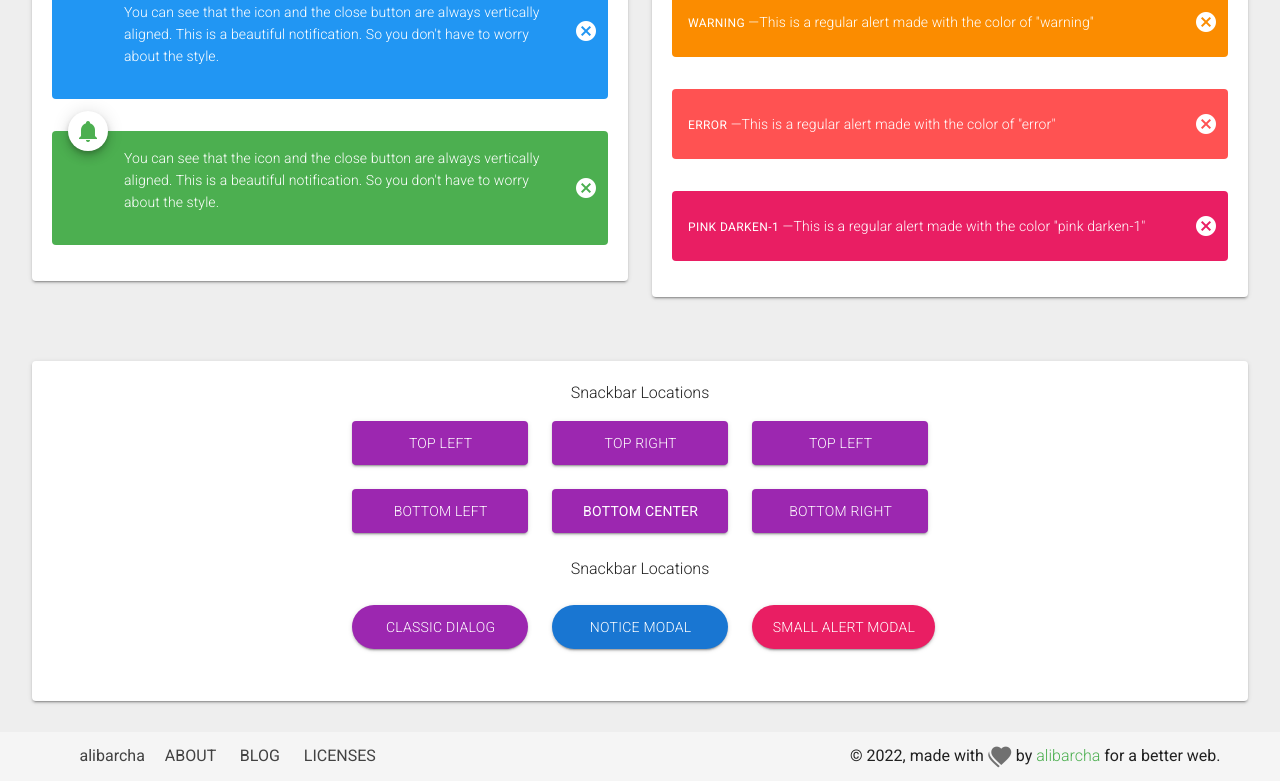
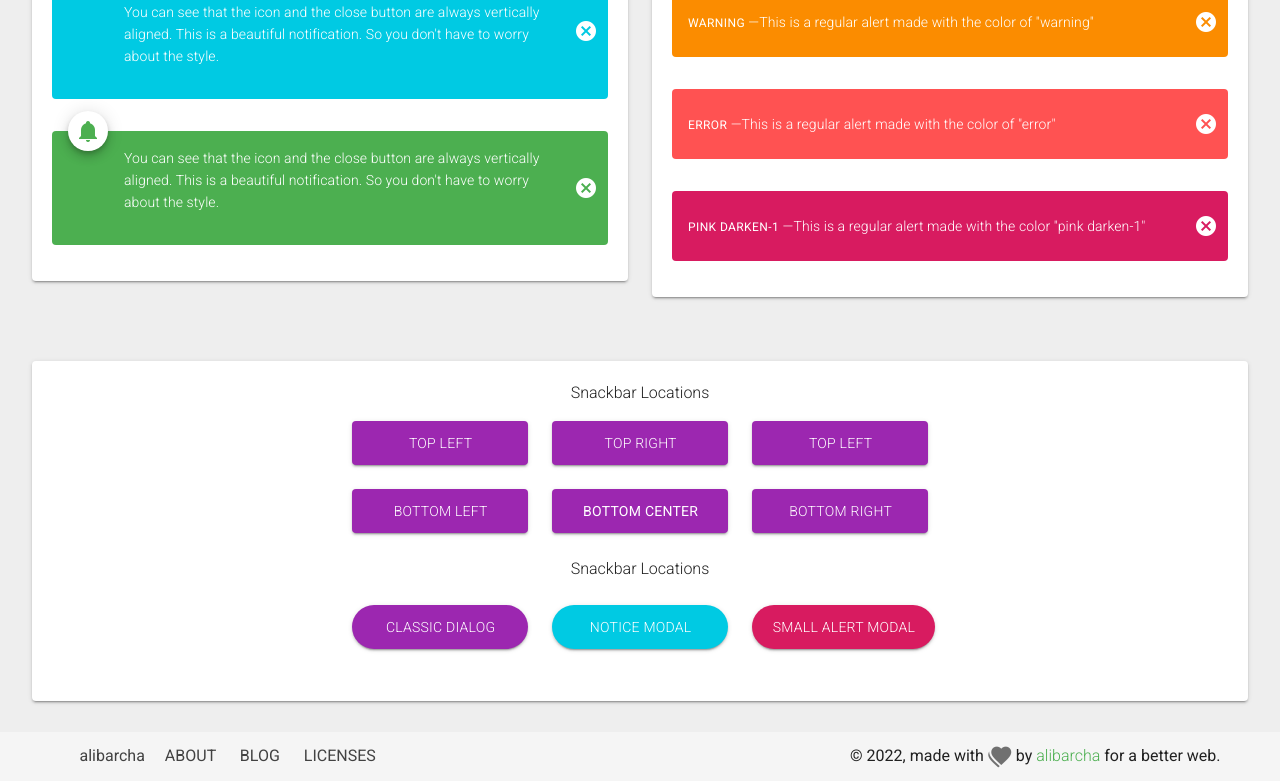
Before and after one commit to alibarcha/dashboard, a Vue app: page /notifications in a window 1280 px wide. Shown: the part 533-1314 px from the top of the page. Built offline with nearby package versions, Linux system fonts and the light colour scheme.

Commit message:
customiza theme colors

```diff
--- a/src/components/LineChart.vue
+++ b/src/components/LineChart.vue
@@ -67,8 +67,5 @@ export default {
 };
 </script>
 <style scoped>
-#my-LineChart {
-  color: white !important;
-  /* background: white; */
-}
+
 </style>
--- a/src/components/MiniCard.vue
+++ b/src/components/MiniCard.vue
@@ -14,7 +14,7 @@
     <v-card-text class="pt-0">
       <div class="cardContent">
         <div class="title font-weight-light grey--text">{{ title }}</div>
-        <h2 class="font-weight-light black--text">{{ NumberData }}</h2>
+        <h2 class="font-weight-light">{{ NumberData }}</h2>
       </div>
       <v-divider class="my-2"></v-divider>
       <v-icon :class="`mr-2 ${FooterIconColor}`" small> {{ FooterIcon }}</v-icon>
--- a/src/main.js
+++ b/src/main.js
@@ -2,6 +2,7 @@ import Vue from 'vue'
 import App from './App.vue'
 import router from './router'
 import vuetify from './plugins/vuetify'
+
 
 Vue.config.productionTip = false
 
--- a/src/plugins/vuetify.js
+++ b/src/plugins/vuetify.js
@@ -1,7 +1,36 @@
 import Vue from 'vue';
 import Vuetify from 'vuetify/lib/framework';
+
 
 Vue.use(Vuetify);
 
 export default new Vuetify({
+    icons:{
+        iconfont:'mdi',
+
+    },
+    theme:{
+        // dark:true
+        themes:{
+            light:{
+                primary:'#00cae3',
+                success:'#4caf50',
+                info:'#00cae3',
+                error:'#ff5252',
+                warning:'#fb8c00',
+                secondary:'#9c27b0',
+
+                pink:'#d81b60',
+
+            },
+            dark:{
+                primary:'#00cae3',
+                secondary:'#9c27b0',
+
+                pink:'#d81b60',
+                error:'#ff5252',
+                // themedark:'#fff',
+            }
+        }
+    }
 });
--- a/src/views/Dashboard.vue
+++ b/src/views/Dashboard.vue
@@ -67,7 +67,7 @@
         <v-card elevation="2">
           <v-sheet
             class="v-sheet--offset mx-auto py-5 px-4 white--text"
-            color="success"
+            color="primary"
             elevation="6"
             max-width="calc(100% - 32px)"
             rounded="8px"
--- a/src/views/Icons.vue
+++ b/src/views/Icons.vue
@@ -11,7 +11,7 @@
             href="https://vuetifyjs.com/components/icons"
             rel="noopener"
             target="_blank"
-            class="primary--text"
+            class="secondary--text"
             style="text-decoration: none"
           >
             full documentation
--- a/src/views/Notifications.vue
+++ b/src/views/Notifications.vue
@@ -11,7 +11,7 @@
             href="https://vuetifyjs.com/components/alerts"
             rel="noopener"
             target="_blank"
-            class="primary--text"
+            class="secondary--text"
             style="text-decoration: none"
           >
             full documentation
@@ -139,9 +139,9 @@
           <v-row class="text-center justify-center">
             <v-col md="2" sm="6" cols="12">
               <v-btn
-                class="pink font-weight-light body-2"
+                class="font-weight-light body-2"
                 large
-                color="purple white--text"
+                color="secondary white--text"
                 block
                 @click="snackbar1 = true"
               >
@@ -171,9 +171,9 @@
 
             <v-col md="2" sm="6" cols="12">
               <v-btn
-                class="pink font-weight-light body-2"
+                class="font-weight-light body-2"
                 large
-                color="purple white--text "
+                color="secondary white--text "
                 block
                 @click="snackbar2 = true"
               >
@@ -202,9 +202,9 @@
             </v-col>
             <v-col md="2" sm="6" cols="12">
               <v-btn
-                class="pink font-weight-light body-2"
+                class="font-weight-light body-2"
                 large
-                color="purple white--text "
+                color="secondary white--text "
                 block
                 @click="snackbar3 = true"
               >
@@ -236,9 +236,9 @@
           <v-row class="text-center justify-center">
             <v-col md="2" sm="6" cols="12">
               <v-btn
-                class="pink font-weight-light body-2"
+                class="font-weight-light body-2"
                 large
-                color="purple white--text "
+                color="secondary white--text "
                 block
                 @click="snackbar4 = true"
               >
@@ -268,9 +268,9 @@
 
             <v-col md="2" sm="6" cols="12">
               <v-btn
-                class="pink body-2"
+                class="body-2"
                 large
-                color="purple white--text"
+                color="secondary white--text"
                 block
                 @click="snackbar5 = true"
               >
@@ -299,9 +299,9 @@
             </v-col>
             <v-col md="2" sm="6" cols="12">
               <v-btn
-                class="pink font-weight-light body-2"
+                class="font-weight-light body-2"
                 large
-                color="purple white--text"
+                color="secondary white--text"
                 block
                 @click="snackbar6 = true"
               >
@@ -335,9 +335,9 @@
           <v-row class="text-center justify-center mb-5">
             <v-col md="2" sm="6" cols="12">
               <v-btn
-                class="pink font-weight-light body-2"
+                class="font-weight-light body-2"
                 large
-                color="purple white--text"
+                color="secondary white--text"
                 block
                 rounded
                 @click.stop="dialog1 = true"
@@ -385,7 +385,7 @@
 
             <v-col md="2" sm="6" cols="12">
               <v-btn
-                class="pink font-weight-light body-2"
+                class="font-weight-light body-2"
                 large
                 color="primary white--text "
                 block
@@ -434,7 +434,7 @@
             </v-col>
             <v-col md="2" sm="6" cols="12">
               <v-btn
-                class="pink font-weight-light body-2"
+                class="font-weight-light body-2"
                 large
                 color="pink white--text "
                 block
--- a/src/views/RegularTables.vue
+++ b/src/views/RegularTables.vue
@@ -11,7 +11,7 @@
             href="https://vuetifyjs.com/components/simple-tables"
             rel="noopener"
             target="_blank"
-            class="primary--text"
+            class="secondary--text"
             style="text-decoration: none"
           >
             full documentation
--- a/src/views/Typography.vue
+++ b/src/views/Typography.vue
@@ -11,7 +11,7 @@
             href="https://vuetifyjs.com/styles/typography"
             rel="noopener"
             target="_blank"
-            class="primary--text"
+            class="secondary--text"
             style="text-decoration: none"
           >
             full documentation
```
